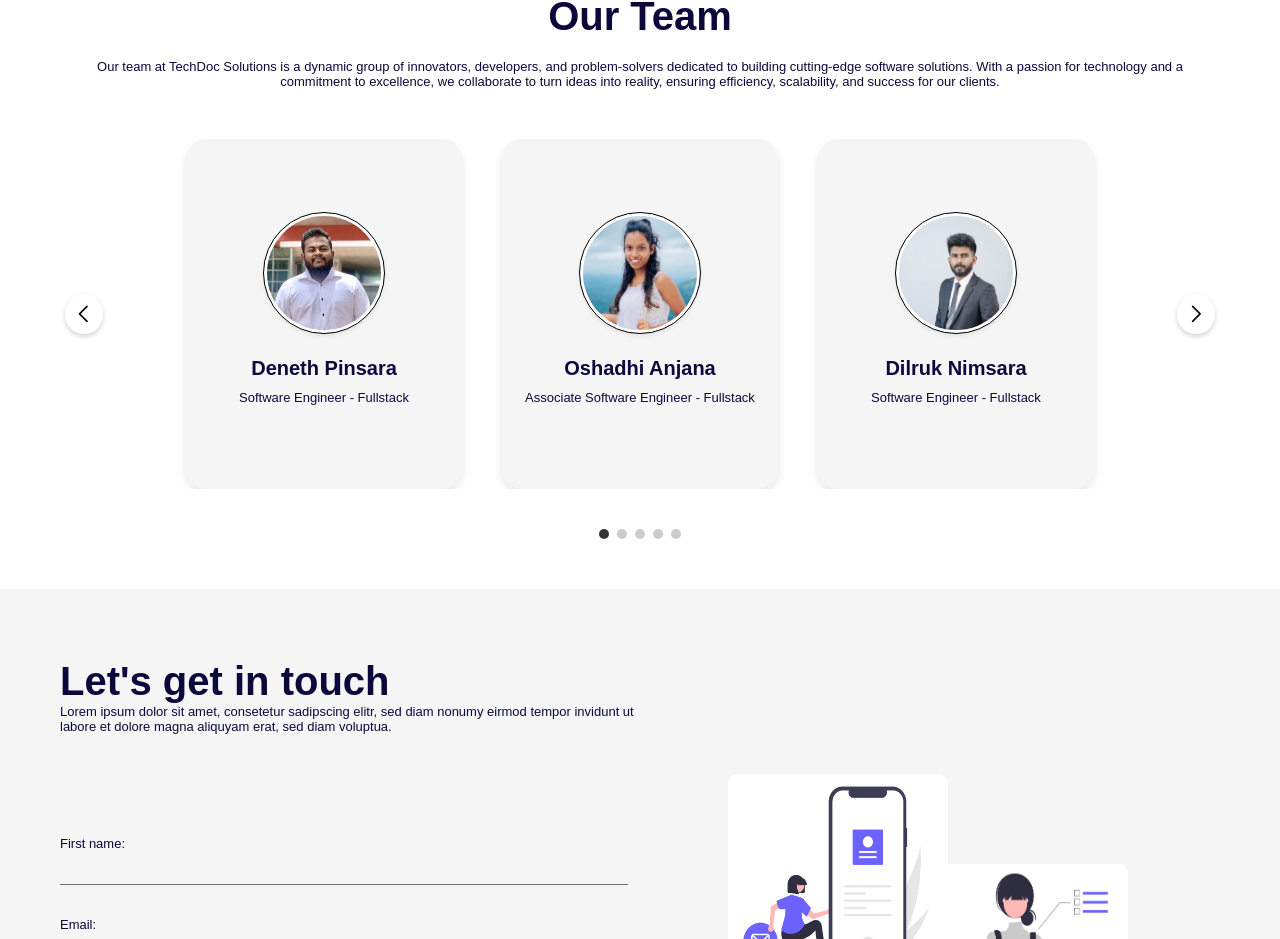
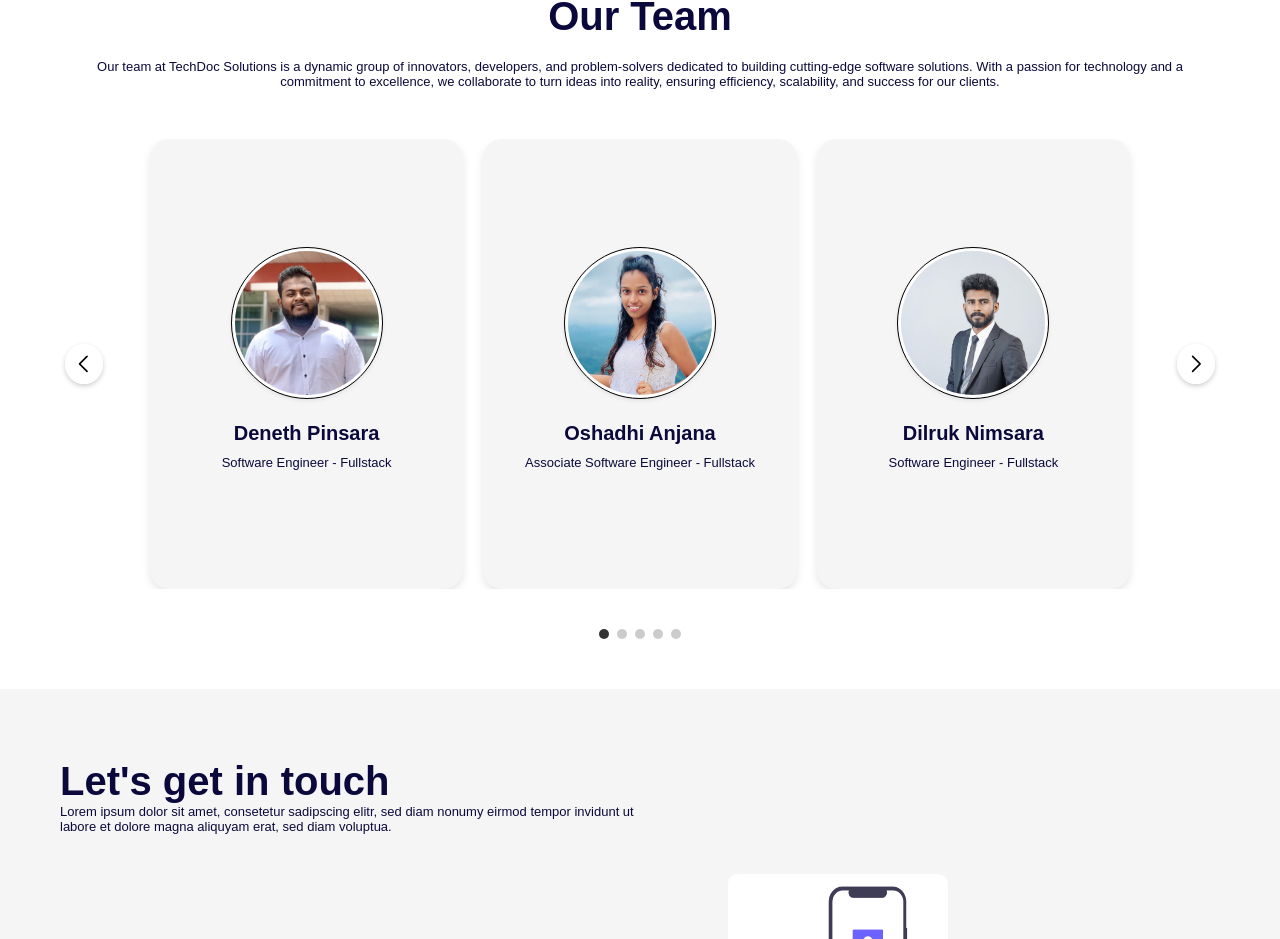
Before and after one commit to TechDoc-Solutions-PVT-LTD/techdoc-solutions-client, a React (Create React App) app: page / in a window 1280 px wide. Shown: the part 2372-3311 px from the top of the page. Built offline with nearby package versions, Linux system fonts and the light colour scheme; a web font is replaced by a local one.

Commit message:
feat(Our Team):modify our team page ui

```diff
--- a/src/components/Sections/Team.jsx
+++ b/src/components/Sections/Team.jsx
@@ -216,14 +216,13 @@ const SliderContent = styled.div`
 `;
 
 const TeamCard = styled.div`
-  flex: 0 0 ${props => 100 / props.slidesToShow - 5}%;
-  max-width: ${props => 100 / props.slidesToShow - 5}%;
+  flex: 0 0 30%;
+  max-width: 30%;
   transition: all 0.3s ease;
-  padding: 0 10px;
 
   .card {
     width: 100%;
-    height: 350px;
+    height: 450px;
     background-color: #f5f5f5;
     border-radius: 20px;
     padding: 20px;
@@ -242,8 +241,8 @@ const TeamCard = styled.div`
     }
 
     img {
-      width: 120px;
-      height: 120px;
+      width: 150px;
+      height: 150px;
       border-radius: 50%;
       object-fit: cover;
       border: 3px solid #fff;
@@ -257,23 +256,9 @@ const TeamCard = styled.div`
     }
   }
 
-  @media (max-width: 1024px) {
-    flex: 0 0 ${props => props.slidesToShow === 2 ? '45%' : '90%'};
-    max-width: ${props => props.slidesToShow === 2 ? '45%' : '90%'};
-  }
-
   @media (max-width: 768px) {
-    flex: 0 0 90%;
-    max-width: 90%;
-
-    .card {
-      height: 300px;
-
-      img {
-        width: 100px;
-        height: 100px;
-      }
-    }
+    flex: 0 0 100%;
+    max-width: 100%;
   }
 `;
 
```
